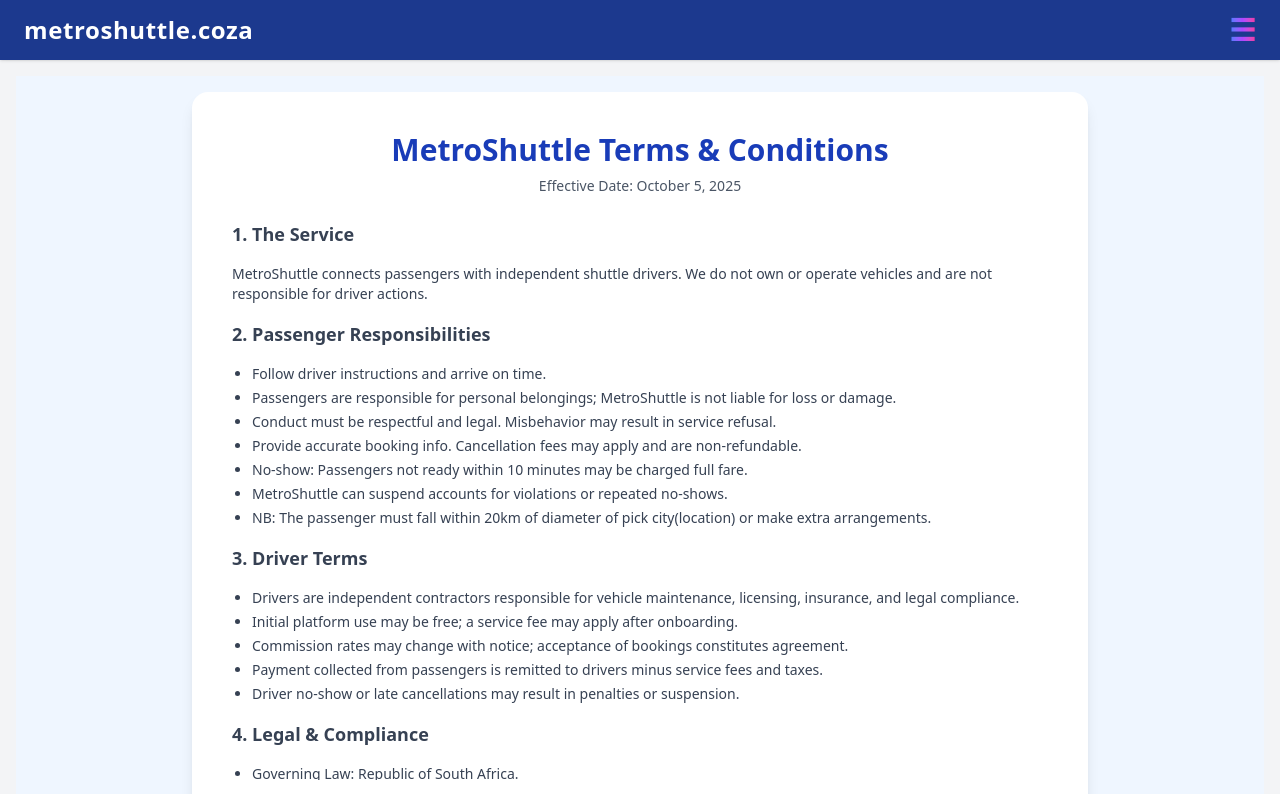
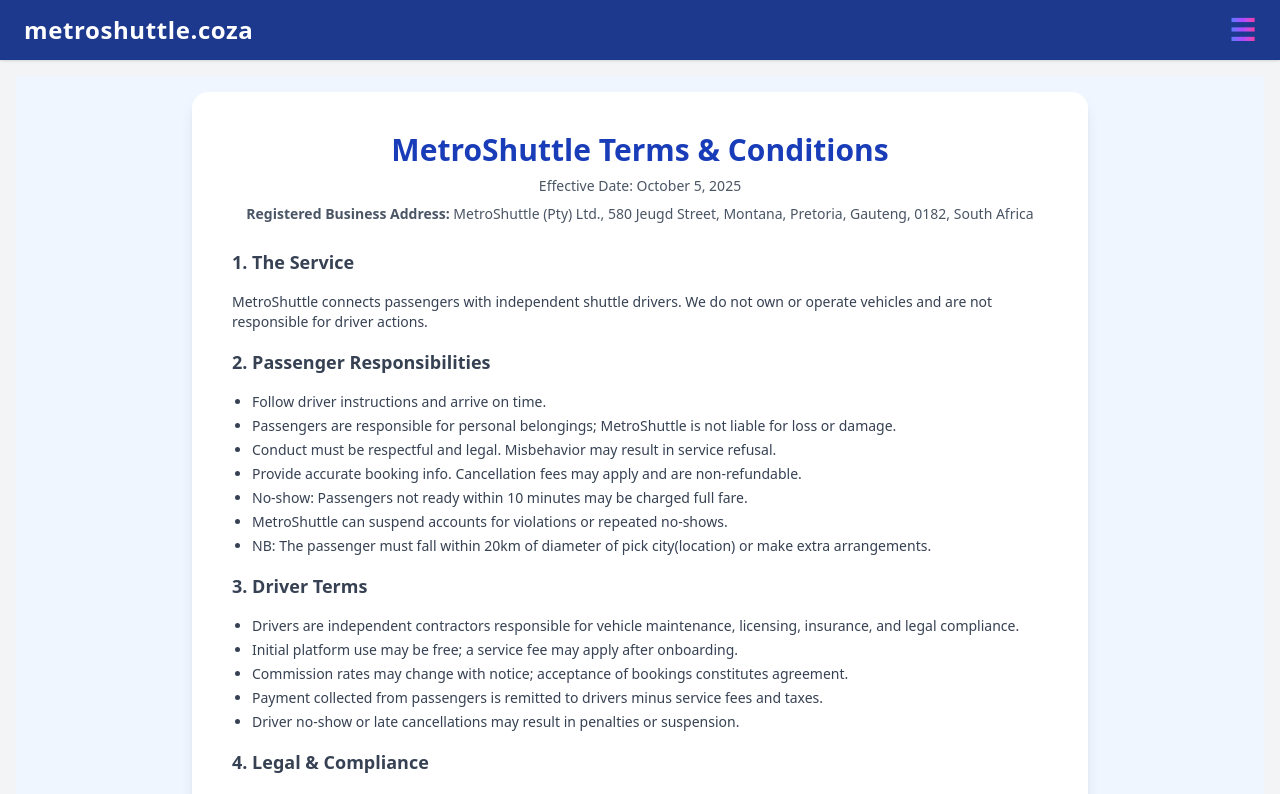
Before and after one commit to Matuku45/shuttle-booking, a React (Vite) app: page /terms in a window 1280 px wide. Shown: the top 794 px of the page. Built offline with nearby package versions, Linux system fonts and the light colour scheme.

Commit message:
added the Contact as a page

```diff
--- a/src/pages/Terms.jsx
+++ b/src/pages/Terms.jsx
@@ -11,8 +11,14 @@ const Terms = () => {
         <h1 className="text-3xl font-bold text-blue-800 mb-2 text-center">
           MetroShuttle Terms & Conditions
         </h1>
+        <p className="text-sm text-gray-600 mb-2 text-center">
+          Effective Date: October 5, 2025
+        </p>
+
+        {/* Business Address for Legal Compliance */}
         <p className="text-sm text-gray-600 mb-6 text-center">
-          Effective Date: October 5, 2025
+          <strong>Registered Business Address:</strong> MetroShuttle (Pty) Ltd.,
+          580 Jeugd Street, Montana, Pretoria, Gauteng, 0182, South Africa
         </p>
 
         {/* Terms content */}
```
